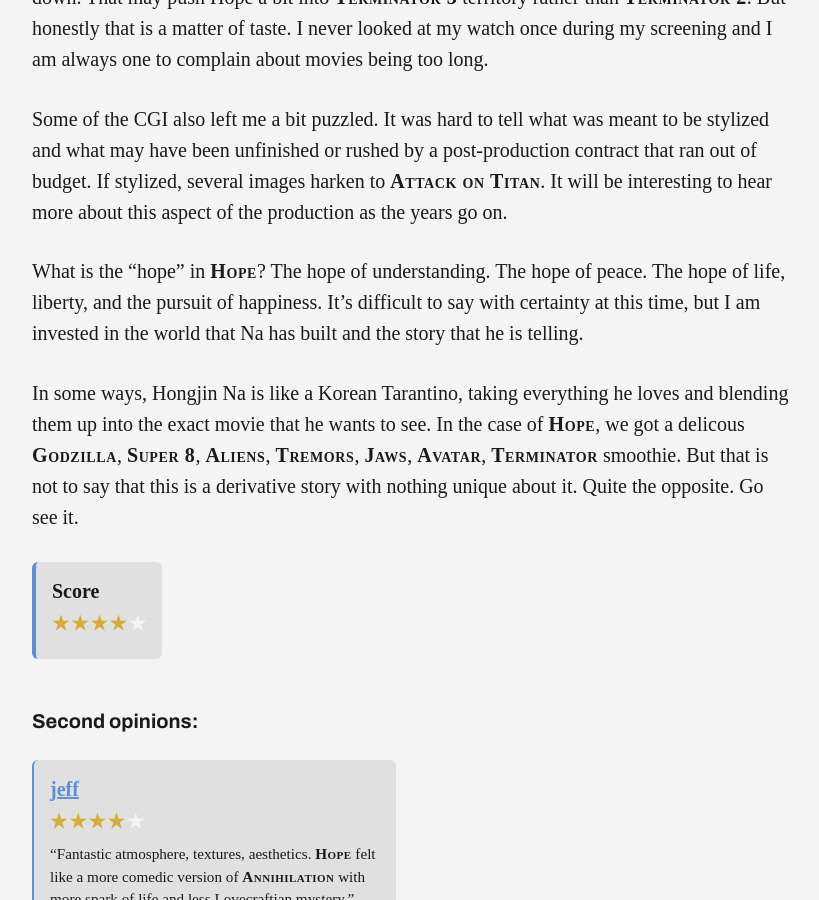
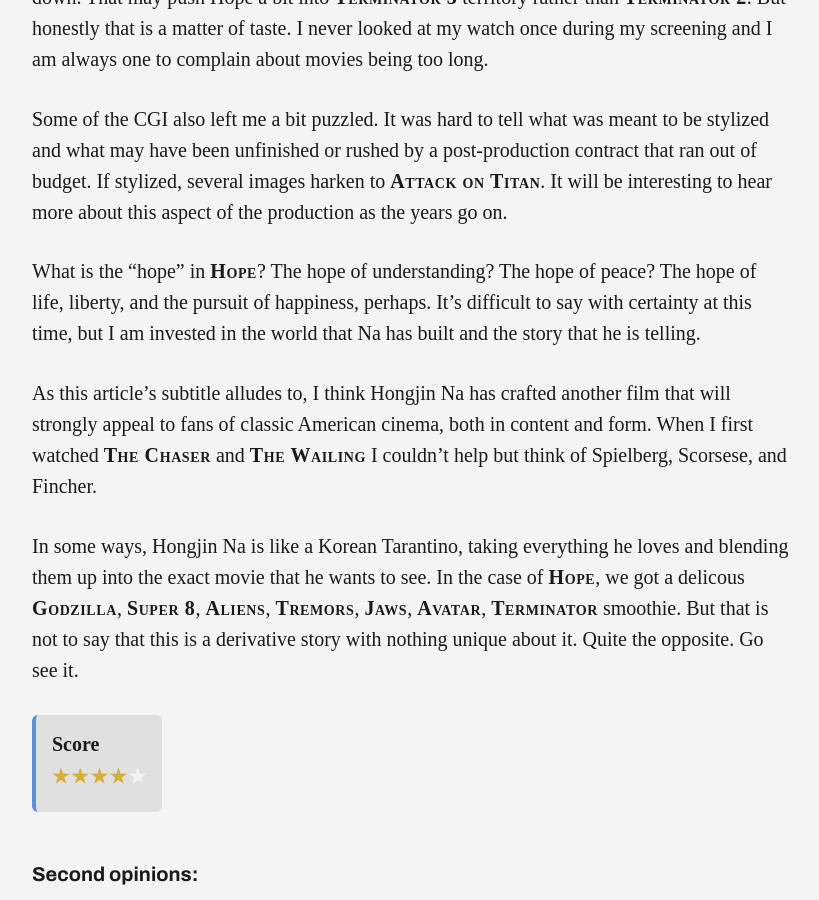
Before and after one commit to Slowburn-Movies/slowburn-movies.github.io, a Jekyll site: the page built from _posts/2026-09-10-hope.md, in a window 1280 px wide and 900 px high, scrolled down 2903 px. Shown: the whole window, without its empty margins (228-1047 px from the left). Built offline with Jekyll 4.4.1, drawn with Linux system fonts in a browser that asks for light colours; some web fonts are replaced.

Commit message:
Update 2026-09-10-hope.md

```diff
--- a/_posts/2026-09-10-hope.md
+++ b/_posts/2026-09-10-hope.md
@@ -48,6 +48,8 @@
 
 Some of the CGI also left me a bit puzzled. It was hard to tell what was meant to be stylized and what may have been unfinished or rushed by a post-production contract that ran out of budget. If stylized, several images harken to <cite>Attack on Titan</cite>. It will be interesting to hear more about this aspect of the production as the years go on.
 
-What is the "hope" in <cite>Hope</cite>? The hope of understanding. The hope of peace. The hope of life, liberty, and the pursuit of happiness. It's difficult to say with certainty at this time, but I am invested in the world that Na has built and the story that he is telling.
+What is the "hope" in <cite>Hope</cite>? The hope of understanding? The hope of peace? The hope of life, liberty, and the pursuit of happiness, perhaps. It's difficult to say with certainty at this time, but I am invested in the world that Na has built and the story that he is telling.
+
+As this article's subtitle alludes to, I think Hongjin Na has crafted another film that will strongly appeal to fans of classic American cinema, both in content and form. When I first watched <cite>The Chaser</cite> and <cite>The Wailing</cite> I couldn't help but think of Spielberg, Scorsese, and Fincher.
 
 In some ways, Hongjin Na is like a Korean Tarantino, taking everything he loves and blending them up into the exact movie that he wants to see. In the case of <cite>Hope</cite>, we got a delicous <cite>Godzilla</cite>, <cite>Super 8</cite>, <cite>Aliens</cite>, <cite>Tremors</cite>, <cite>Jaws</cite>, <cite>Avatar</cite>, <cite>Terminator</cite> smoothie. But that is not to say that this is a derivative story with nothing unique about it. Quite the opposite. Go see it.
```
